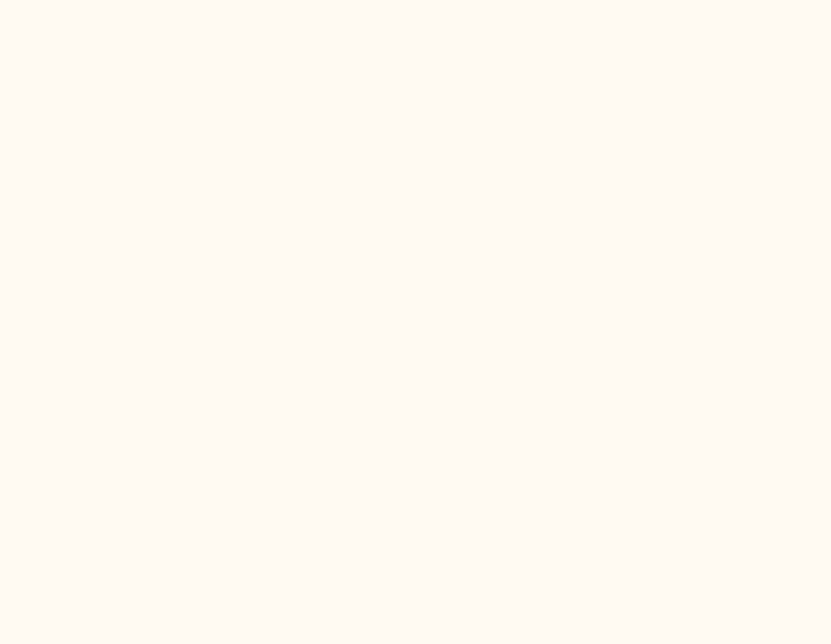
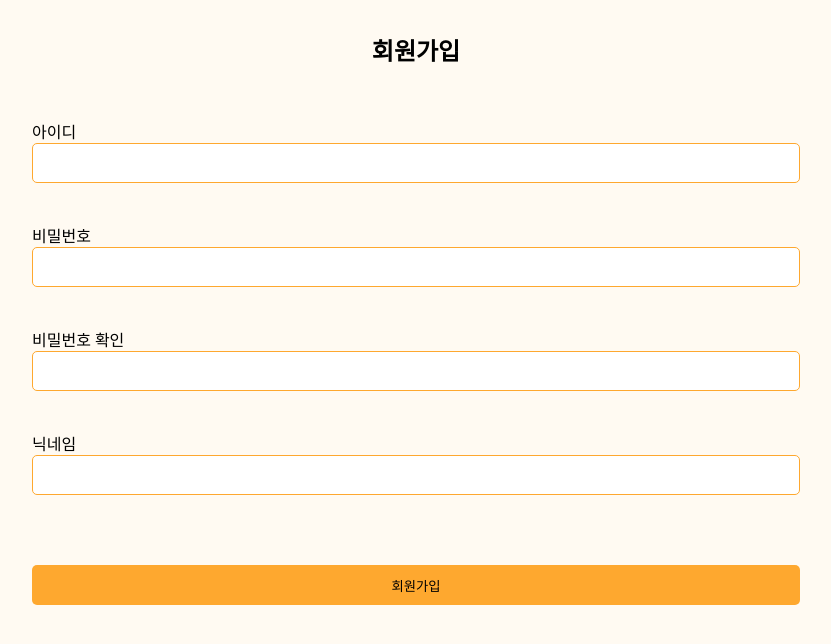
Before and after one commit to 7beunseo/2023-CodeWithDS-09, a React (Create React App) app in the folder Front-end/wellduk/: page /signup in a window 1280 px wide. Shown: the top 644 px of the page, without its empty margins (224-1055 px from the left). Built offline with nearby package versions, Linux system fonts and the light colour scheme; a web font is replaced by a local one.

Commit message:
style: 로그인, 회원가입 페이지

```diff
--- a/Front-end/wellduk/src/pages/Auth/Login.js
+++ b/Front-end/wellduk/src/pages/Auth/Login.js
@@ -1,4 +1,58 @@
+import { styled } from 'styled-components'
+import { marginAuto } from '../../styles/common'
+import Input from '../../components/Input/Input'
+import Button from '../../components/Button/Button'
+import { useNavigate } from 'react-router-dom'
+
 function Login() {
-	return <div></div>
+	const navigate = useNavigate()
+	return (
+		<S.Wrapper>
+			<S.Title>로그인</S.Title>
+			<S.Form>
+				<S.Container>
+					<label>아이디</label>
+					<Input />
+				</S.Container>
+				<S.Container>
+					<label>비밀번호</label>
+					<Input />
+				</S.Container>
+				<div onClick={() => navigate('/signup')}>회원가입</div>
+				<Button>로그인</Button>
+			</S.Form>
+		</S.Wrapper>
+	)
 }
 export default Login
+
+const Wrapper = styled.div`
+	${marginAuto}
+	text-align: center;
+`
+
+const Title = styled.h2`
+	padding: 32px;
+`
+
+const Form = styled.form`
+	width: 60%;
+	padding: 20px 0;
+	${marginAuto}
+`
+
+const Container = styled.div`
+	display: flex;
+	flex-direction: column;
+	align-items: flex-start;
+	align-content: center;
+	flex-wrap: wrap;
+	margin-bottom: 40px;
+`
+
+const S = {
+	Wrapper,
+	Title,
+	Form,
+	Container,
+}
--- a/Front-end/wellduk/src/pages/Auth/SignUp.js
+++ b/Front-end/wellduk/src/pages/Auth/SignUp.js
@@ -1,4 +1,63 @@
+import { styled } from 'styled-components'
+import { marginAuto } from '../../styles/common'
+import Input from '../../components/Input/Input'
+import Button from '../../components/Button/Button'
+
 function SignUp() {
-	return <div></div>
+	return (
+		<S.Wrapper>
+			<S.Title>회원가입</S.Title>
+			<S.Form>
+				<S.Container>
+					<label>아이디</label>
+					<Input />
+				</S.Container>
+				<S.Container>
+					<label>비밀번호</label>
+					<Input />
+				</S.Container>
+				<S.Container>
+					<label>비밀번호 확인</label>
+					<Input />
+				</S.Container>
+				<S.Container>
+					<label>닉네임</label>
+					<Input />
+				</S.Container>
+				<Button>회원가입</Button>
+			</S.Form>
+		</S.Wrapper>
+	)
 }
 export default SignUp
+
+const Wrapper = styled.div`
+	${marginAuto}
+	text-align: center;
+`
+
+const Title = styled.h2`
+	padding: 32px;
+`
+
+const Form = styled.form`
+	width: 60%;
+	padding: 20px 0;
+	${marginAuto}
+`
+
+const Container = styled.div`
+	display: flex;
+	flex-direction: column;
+	align-items: flex-start;
+	align-content: center;
+	flex-wrap: wrap;
+	margin-bottom: 40px;
+`
+
+const S = {
+	Wrapper,
+	Title,
+	Form,
+	Container,
+}
```
